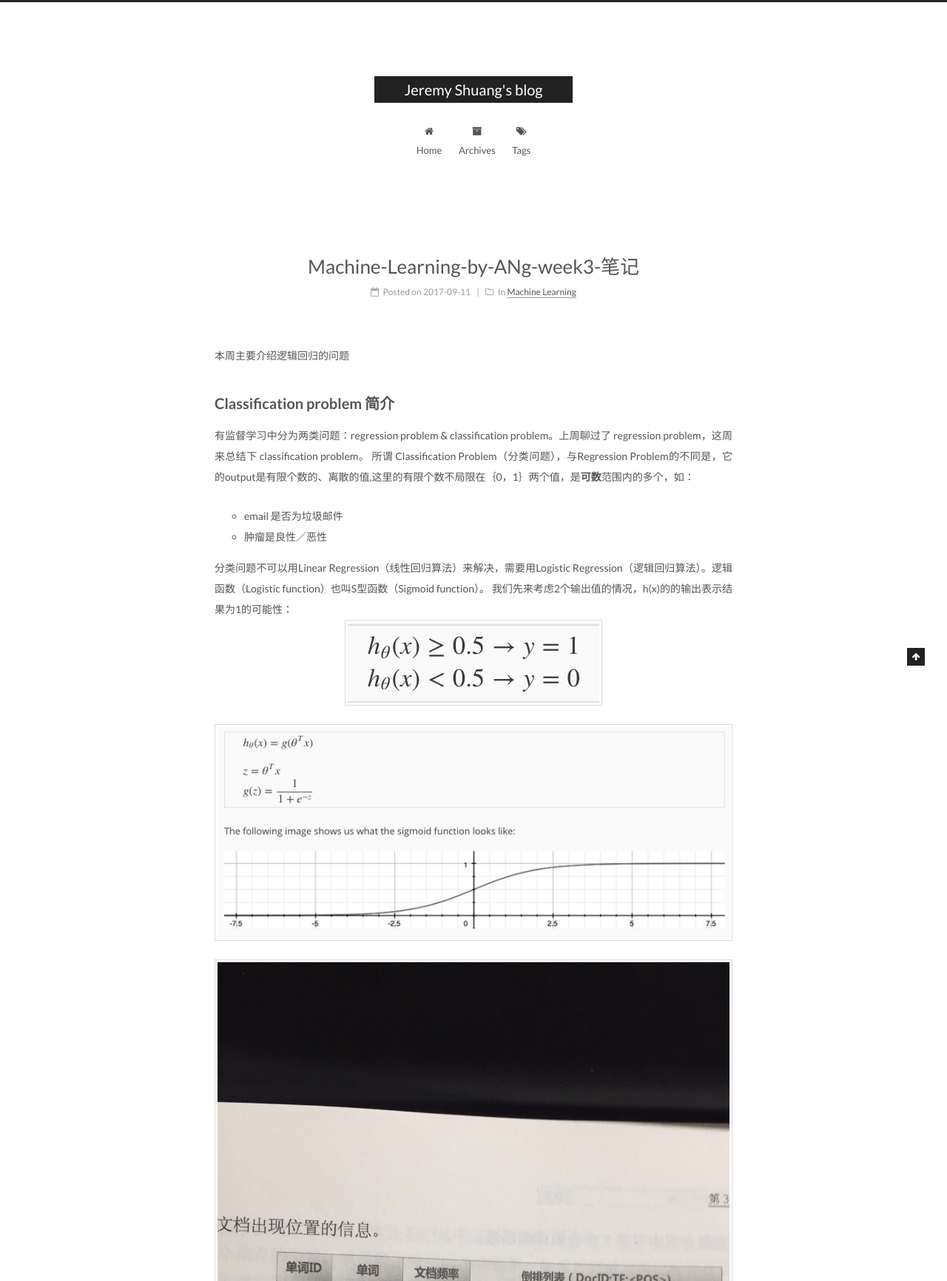
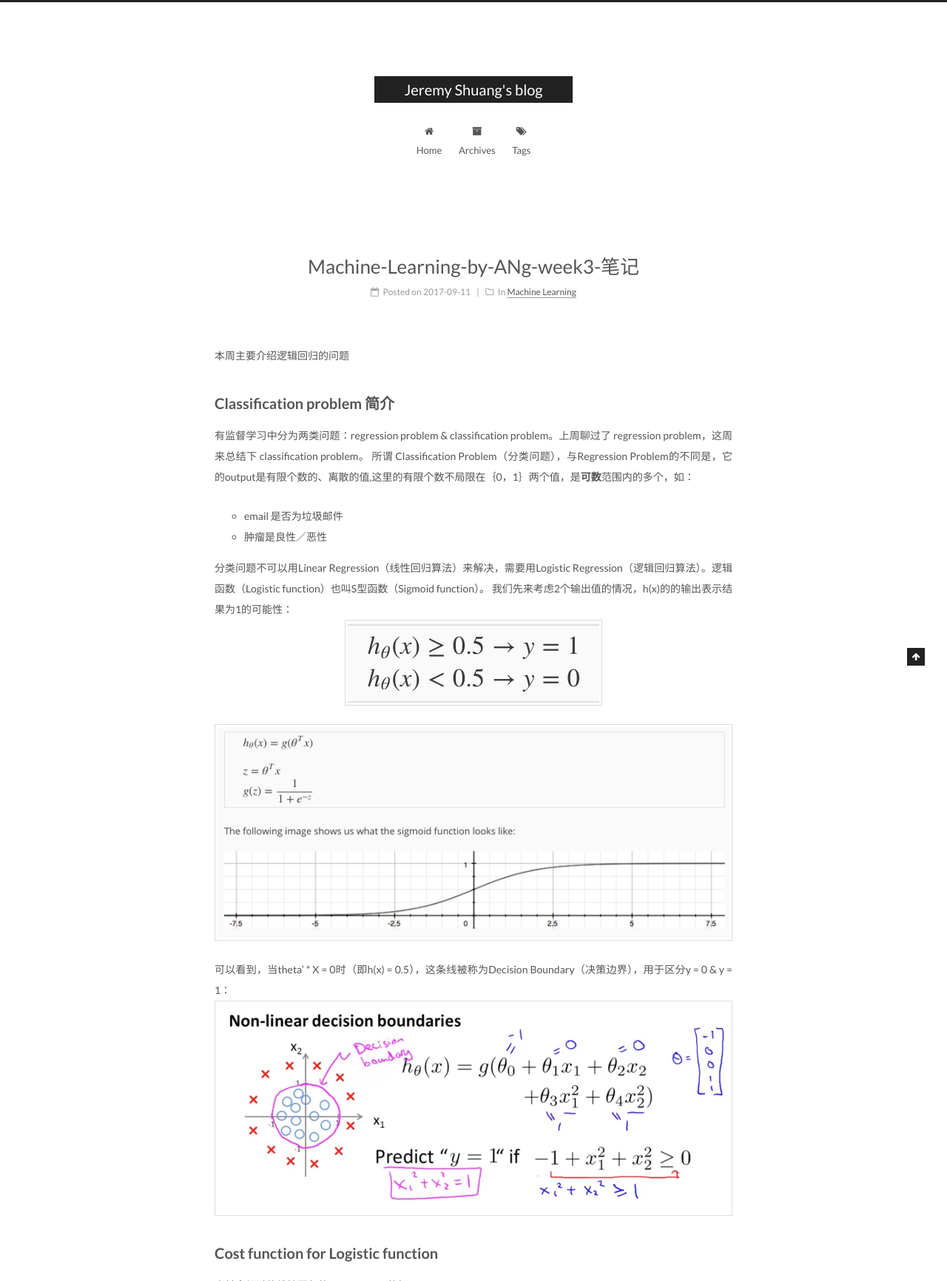
Before and after one commit to qimiguang/qimiguang.github.io, a Jekyll site: the page built from _posts/2017-09-11-Machine-Learning-Classification-Problem-笔记.md, in a window 1280 px wide. Shown: the part 100-1832 px from the top of the page at 74% size. Built offline with Jekyll 4.4.1, drawn with Linux system fonts in a browser that asks for light colours; grey boxes are pictures that could not be loaded.

Commit message:
cmt week3

```diff
--- a/_posts/2017-09-11-Machine-Learning-Classification-Problem-笔记.md
+++ b/_posts/2017-09-11-Machine-Learning-Classification-Problem-笔记.md
@@ -21,8 +21,6 @@ tags:
 
 ![](/assets/images/ml/Logistic-Function.jpg)
 
-![](/assets/images/ml/week3-hx.jpg)
-
 可以看到，当theta' * X = 0时（即h(x) = 0.5），这条线被称为Decision Boundary（决策边界），用于区分y = 0 & y = 1：
 ![decision boundary of logistic function](/assets/images/ml/week3-decision-boundary.jpg)
 
```
Also changed, not shown: assets/images/ml/week3-hx.jpg (deleted).
